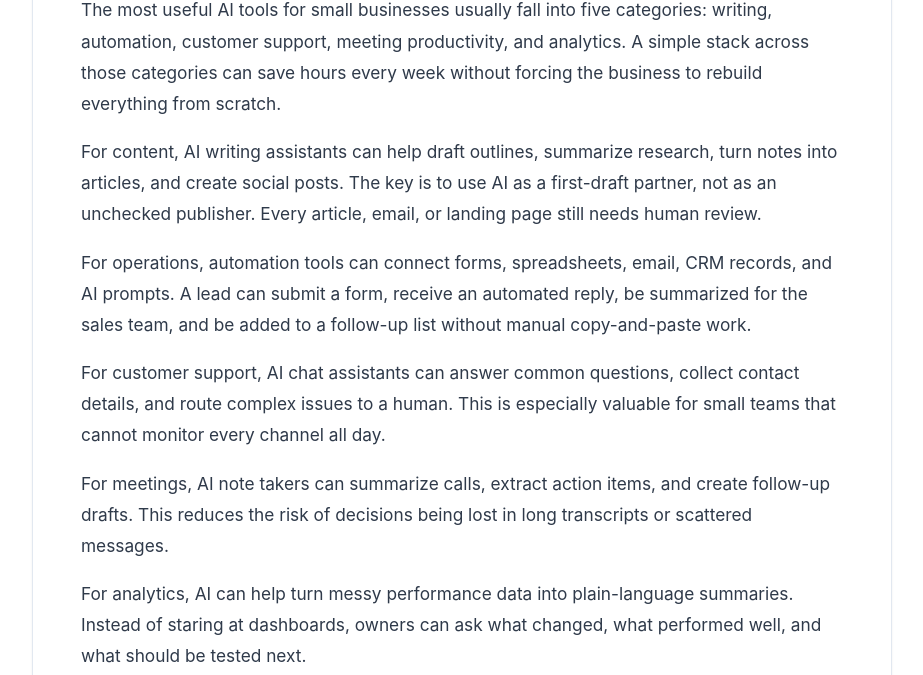
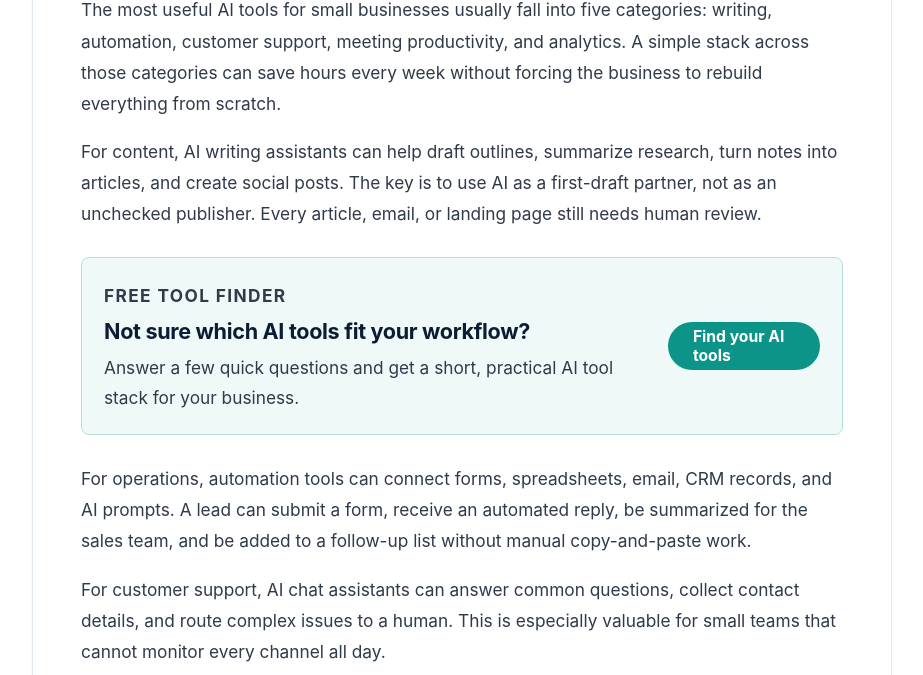
Before and after one commit to louisayasmine2-sketch/disqus-dashboard, a Flask app: page /article/best-ai-tools-for-small-business in a window 1280 px wide. Shown: the part 599-1274 px from the top of the page, without its empty margins (178-1101 px from the left). Run offline with Flask 3, Linux system fonts and the light colour scheme; data that the repository does not hold is empty; some libraries are stand-ins or nearby versions.

Commit message:
Add article tool finder CTA

```diff
--- a/static/style.css
+++ b/static/style.css
@@ -716,6 +716,29 @@ h2 {
     line-height: 1.8;
 }
 
+.inline-cta {
+    display: flex;
+    align-items: center;
+    justify-content: space-between;
+    gap: 20px;
+    border: 1px solid #b6ddd7;
+    border-radius: 8px;
+    background: #effaf8;
+    margin: 28px 0;
+    padding: 22px;
+}
+
+.inline-cta h2 {
+    margin: 0 0 8px;
+    font-size: 1.35rem;
+}
+
+.inline-cta p:not(.eyebrow) {
+    margin: 0;
+    color: #2f3a4a;
+    line-height: 1.7;
+}
+
 .article-extra {
     border-top: 1px solid var(--line);
     margin-top: 28px;
@@ -879,6 +902,7 @@ h2 {
     .article-row,
     .directory-intro,
     .site-cta,
+    .inline-cta,
     .post-card header {
         align-items: flex-start;
         grid-template-columns: 1fr;
--- a/templates/article_detail.html
+++ b/templates/article_detail.html
@@ -32,6 +32,16 @@
             <div class="article-body">
                 {% for paragraph in article.body %}
                     <p>{{ paragraph }}</p>
+                    {% if loop.index == 3 %}
+                        <aside class="inline-cta">
+                            <div>
+                                <p class="eyebrow">Free tool finder</p>
+                                <h2>Not sure which AI tools fit your workflow?</h2>
+                                <p>Answer a few quick questions and get a short, practical AI tool stack for your business.</p>
+                            </div>
+                            <a class="button" href="{{ tool_finder_url }}?utm_source=ai_operator_hub&utm_medium=article_inline_cta&utm_campaign=tool_finder&utm_content={{ article.slug }}">Find your AI tools</a>
+                        </aside>
+                    {% endif %}
                 {% endfor %}
             </div>
 
```
